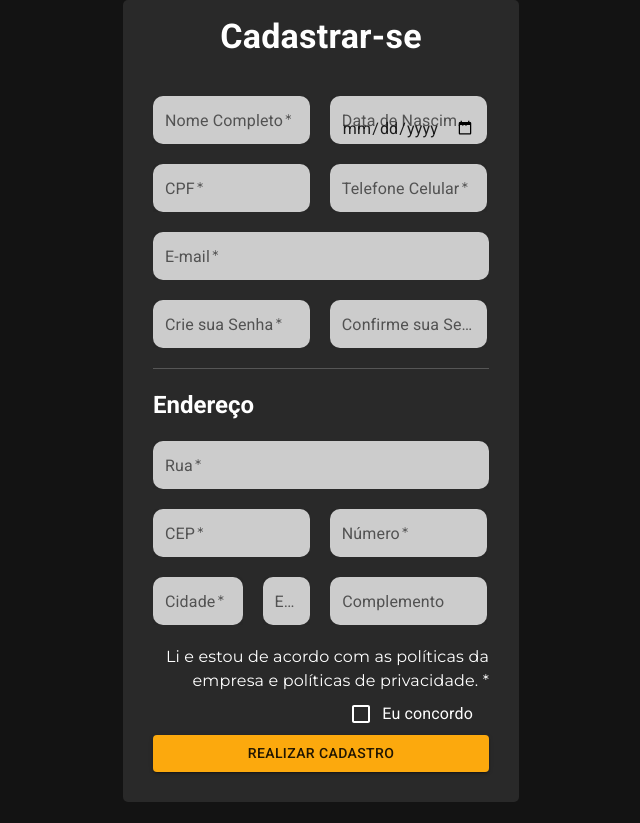
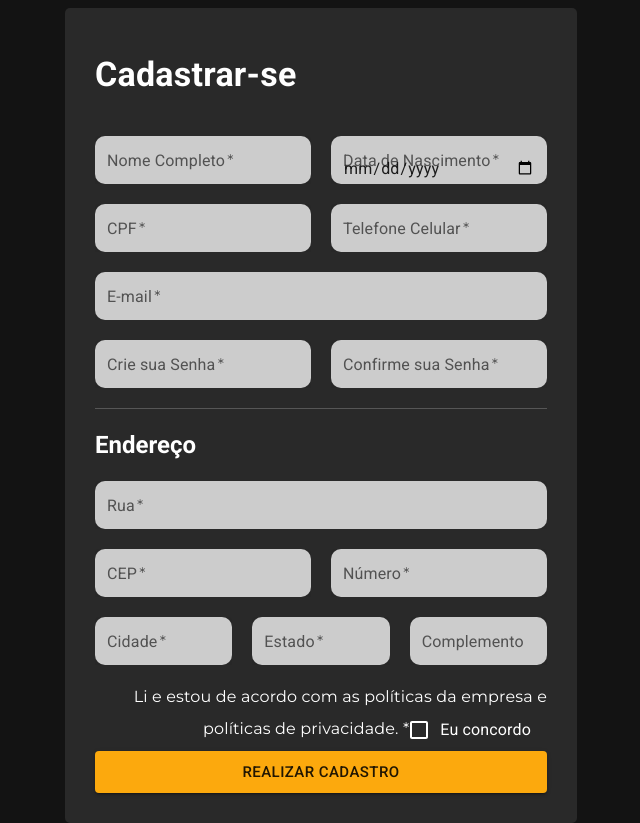
Before and after one commit to Ryrden/SCC-0560-Caaso-Eletroniks, a React (Vite) app: page /cadastro in a window 1280 px wide. Shown: the whole page, without its empty margins (319-959 px from the left). Before the commit the page ends 802 px from the top, so only its background shows below. Built offline with nearby package versions, Linux system fonts and the light colour scheme.

Commit message:
style: fixed width in signup page

```diff
--- a/src/Pages/Cadastro/Cadastro.tsx
+++ b/src/Pages/Cadastro/Cadastro.tsx
@@ -10,6 +10,7 @@ import Typography from "@mui/material/Typography";
 import Container from "@mui/material/Container";
 import GenericCard from "@/components/GenericCard/GenericCard";
 import Divider from "@mui/material/Divider";
+import CButton from "@/components/Button/Button";
 
 export default function Registration() {
     const handleSubmit = (event: React.FormEvent<HTMLFormElement>) => {
@@ -22,19 +23,15 @@ export default function Registration() {
     };
 
     return (
-        <Container maxWidth="xs" color="#131313">
+        <>
             <CssBaseline />
+            <Box id="box"
+                sx={{width: {xs: "90%", sm: "70%", md: "40%"}}}
+                marginX={"auto"}
+            >
                 <GenericCard>
-                <Box id="box"
-                    sx={{
-                        display: "flex",
-                        flexDirection: "column",
-                        alignItems: "center",
-                    }}
-                >
-                    <Typography component="h1" fontWeight={"bold"} variant="h4" color={"#FFFFFF"} mt={2}>
-                        Cadastrar-se
-                    </Typography>
+
+
                     <Box
                         component="form"
                         onSubmit={handleSubmit}
@@ -42,72 +39,76 @@ export default function Registration() {
                         width={"100%"}
                         padding={"30px"}
                     >
-                        <Grid container gap={"20px"} marginBottom={"20px"}>
-                            <Grid item md={5.6}>
+                        <Typography component="h1" fontWeight={"bold"} variant="h4" color={"#FFFFFF"} marginBottom={"40px"} mt={2}>
+                            Cadastrar-se
+                        </Typography>
+                        <Box display={"flex"} gap={"20px"} marginBottom={"20px"} sx={{ flexDirection: {xs: "column", sm: "row"} }}>
+                            <Box width={"100%"}>
                                 <TextField
                                     label="Nome Completo"
                                     name={"name"}
                                     required={true}
                                 />
-                            </Grid>
-                            <Grid item md={5.6}>
+                            </Box>
+                            <Box width={"100%"}>
+                                {/* TODO: use date picker from mui-x */}
                                 <TextField
                                     label="Data de Nascimento"
                                     name={"date"}
                                     type={"date"}
                                     required={true}
                                 />
-                            </Grid>
-                        </Grid>
+                            </Box>
+                        </Box>
 
-                        <Grid container gap={"20px"} marginBottom={"20px"}>
-                            <Grid item md={5.6}>
+                        <Box display={"flex"} gap={"20px"} marginBottom={"20px"}>
+                            <Box width={"100%"}>
                                 <TextField
                                     label="CPF"
                                     name={"cpf"}
                                     type={"number"}
                                     required={true}
                                 />
-                            </Grid>
-                            <Grid item md={5.6}>
+                            </Box>
+                            <Box width={"100%"}>
                                 <TextField
                                     label="Telefone Celular"
                                     name={"telefone"}
                                     type={"telefone"}
                                     required={true}
                                 />
-                            </Grid>
-                        </Grid>
+                            </Box>
+                        </Box>
 
-                        <Grid container>
-                            <Grid item md={12} marginBottom={"20px"}>
+                        <Box width={"100%"} marginBottom={"20px"}>
                             <TextField
                                 label="E-mail"
                                 name={"email"}
                                 type={"email"}
                                 required={true}
                             />
-                            </Grid>
-                        </Grid>
+                        </Box>
 
-                        <Grid container gap={"20px"} marginBottom={"20px"}>
-                            <Grid item md={5.6}>
+
+
+                        <Box display={"flex"} gap={"20px"} marginBottom={"20px"} sx={{ flexDirection: {xs: "column", lg: "row"} }}>
+                            <Box width={"100%"}>
                                 <TextField
                                     label="Crie sua Senha"
                                     type="password"
                                     name={"senha"}
                                     required={true}
                                 />
-                            </Grid>
-                            <Grid item md={5.6}>
+                            </Box>
+                            <Box width={"100%"}>
                                 <TextField
                                     label="Confirme sua Senha"
                                     type="password"
                                     name={"senhaConfirmacao"}
                                     required={true}
                                 />
-                            </Grid>
-                        </Grid>
+                            </Box>
+                        </Box>
 
                         <Divider>
                         </Divider>
@@ -116,58 +117,59 @@ export default function Registration() {
                             Endereço
                         </Typography>
 
-                        <Grid container gap={"20px"} marginBottom={"20px"}>
-                            <Grid item md={12}>
+                        <Box width={"100%"} marginBottom={"20px"}>
                             <TextField
                                 label="Rua"
                                 name={"rua"}
                                 required={true}
                             />
-                            </Grid>
-                        </Grid>
+                        </Box>
 
-                        <Grid container gap={"20px"} marginBottom={"20px"}>
-                            <Grid item md={5.6}>
+
+                        <Box display={"flex"} gap={"20px"} marginBottom={"20px"}>
+                            <Box width={"100%"}>
                                 <TextField
                                     label="CEP"
                                     type="number"
                                     name={"cep"}
                                     required={true}
                                 />
-                            </Grid>
-                            <Grid item md={5.6}>
+                            </Box>
+                            <Box width={"100%"}>
                                 <TextField
                                     label="Número"
                                     type="number"
                                     name={"numero"}
                                     required={true}
                                 />
-                            </Grid>
-                        </Grid>
+                            </Box>
+                        </Box>
 
-                        <Grid container gap={"20px"} marginBottom={"20px"}>
-                            <Grid item md={3.2}>
+
+
+
+                        <Box display={"flex"} gap={"20px"} marginBottom={"20px"} sx={{ flexDirection: {xs: "column", sm: "row"} }} >
+                            <Box width={"100%"}>
                                 <TextField
                                     label="Cidade"
                                     name={"cidade"}
                                     required={true}
                                 />
-                            </Grid>
-                            <Grid item md={1.7}>
+                            </Box>
+                            <Box width={"100%"}>
                                 <TextField
                                     label="Estado"
                                     name={"uf"}
                                     required={true}
                                 />
-                            </Grid>
-                            <Grid item md={5.6}>
+                            </Box>
+                            <Box width={"100%"}>
                                 <TextField
                                     label="Complemento"
                                     name={"complemento"}
                                 />
-                            </Grid>
-                        </Grid>
-
+                            </Box>
+                        </Box>
 
                         <Box
                             sx={{
@@ -185,13 +187,14 @@ export default function Registration() {
                             />
                         </Box>
 
-                        <Button>
+                        <CButton size="large">
                             Realizar Cadastro
-                        </Button>
+                        </CButton>
 
                     </Box>
+                </GenericCard>
             </Box>
-            </GenericCard>
-        </Container>
+
+        </>
     );
 }
```
Lines whose indentation alone changed are shown as unchanged.
